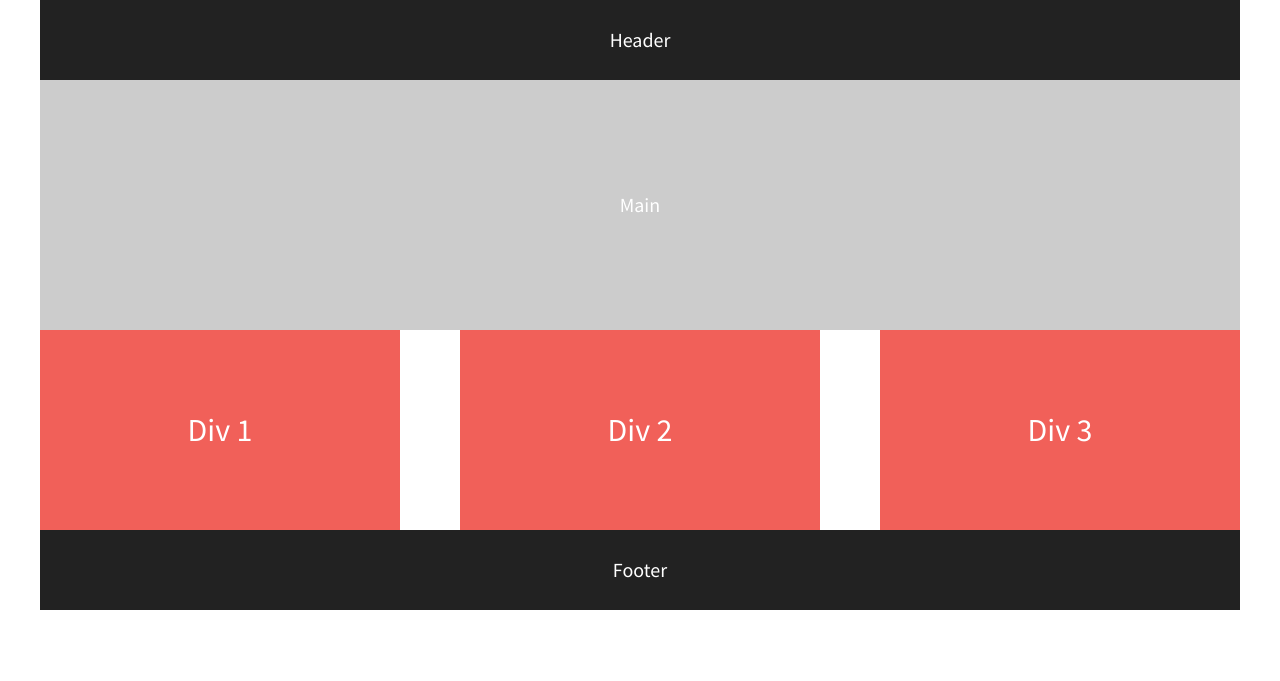
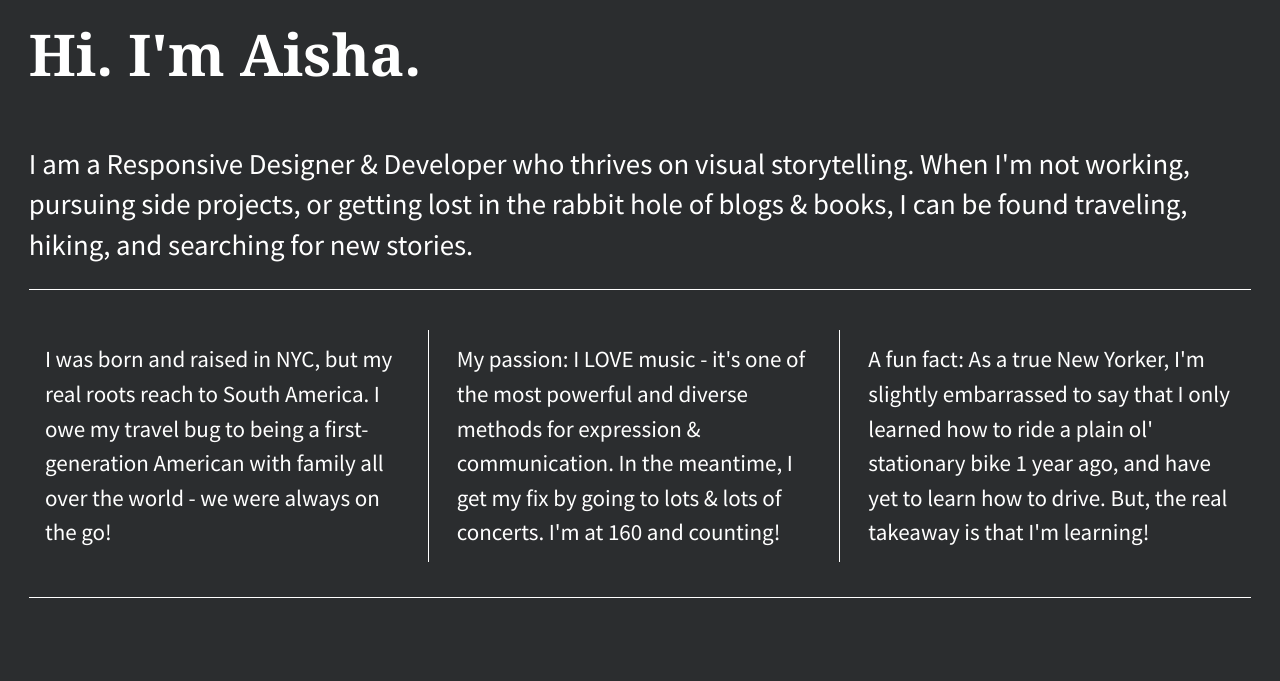
Before and after one commit to sblahov/206-flexbox-starter, a plain HTML site: page 206-flexbox-starter/index.html in a window 1280 px wide. Drawn offline with nearby package versions, Linux system fonts and the light colour scheme.

Commit message:
Changed background to black, added content, added borders

```diff
--- a/206-flexbox-starter/css/main.css
+++ b/206-flexbox-starter/css/main.css
@@ -96,7 +96,7 @@ textarea {
    ========================================================================== */
 
 html {
-  background-color: #fff;
+  background-color: #2b2d2f;
   height: 100%;
   width: 100%;
 }
@@ -104,33 +104,47 @@ html {
 body {
   font-family: 'Source Sans Pro', sans-serif;
   padding: 0 2em;
-  font-size: 1.25em;
+  font-size: .9em;
   height: 100%;
   color: #fff;
 }
 
 header,
 footer {
-  background-color: #222;
+  background-color: #2b2d2f;
   height: 80px;
   width: 100%;
 }
-
+h1 {
+    font-family: Georgia, serif;
+    font-size: 4em;
+    padding-top: .5em;
+}
 main {
-  background-color: #ccc;
+  background-color: #2b2d2f;
   height: 250px;
   width: 100%;
 
 }
-
-header,
+header {
+    display: flex;
+    align-items: center;
+    justify-content: flex-start;
+}
 footer,
 main {
     display: flex;
     justify-content: center;
     align-items: center;
 }
-
+h2 {
+    font-family: 'Source Sans Pro', sans-serif;
+    font-size: 2em;
+    font-weight: normal;
+}
+#main-about {
+    border-bottom: 1px solid #fff;
+}
 .flex-container {
     display: flex;
     justify-content: center;
@@ -143,14 +157,21 @@ main {
   color: #fff;
   line-height: 1.5em;
   font-size: 1.6em;
-  background-color: #f16059;
+  background-color: #2b2d2f;
   width: 30%;
   height: 200px;
   display: flex;
   justify-content: center;
   align-items: center;
+  padding: .7em;
+  margin-bottom: 1.5em;
 }
-
+#div-1, #div-2 {
+    border-right: 1px solid #fff;
+}
+footer {
+    border-top: 1px solid #fff;
+}
 /* ==========================================================================
    Helper classes
    ========================================================================== */
--- a/206-flexbox-starter/index.html
+++ b/206-flexbox-starter/index.html
@@ -22,18 +22,23 @@
 
         <!-- Add your site or application content here -->
         <section class="flex-container">
-            <header>Header</header>
-            <main>Main</main>
+            <header><h1>Hi. I'm Aisha.</header>
+            <main>
+                <div id="main-about">
+                    <h2>I am a Responsive Designer &amp; Developer who thrives on visual storytelling. When I'm not working, pursuing side projects, or getting lost in the rabbit hole of blogs &amp; books, I can be found traveling, hiking, and searching for new stories.</h2>
+                </div>
+            </main>
                 <div id="div-1" class="flex-items">
-                Div 1
+                    <p>I was born and raised in NYC, but my real roots reach to South America. I owe my travel bug to being a first-generation American with family all over the world - we were always on the go!</p>
                 </div>
                 <div id="div-2" class="flex-items">
-                Div 2
+                    <p>My passion: I LOVE music - it's one of the most powerful and diverse methods for expression &amp; communication. In the meantime, I get my fix by going to lots &amp; lots of concerts. I'm at 160 and counting!</p>
                 </div>
                 <div id="div-3" class="flex-items">
-                Div 3
+                    <p>A fun fact: As a true New Yorker, I'm slightly embarrassed to say that I only learned how to ride a plain ol' stationary bike 1 year ago, and have yet to learn how to drive. But, the real takeaway is that I'm learning!</p>
                 </div>
-            <footer>Footer</footer>
+            <footer>
+            </footer>
         </section>
 
         <script src="https://ajax.googleapis.com/ajax/libs/jquery/1.11.3/jquery.min.js"></script>
```
Lines whose indentation alone changed are shown as unchanged.
